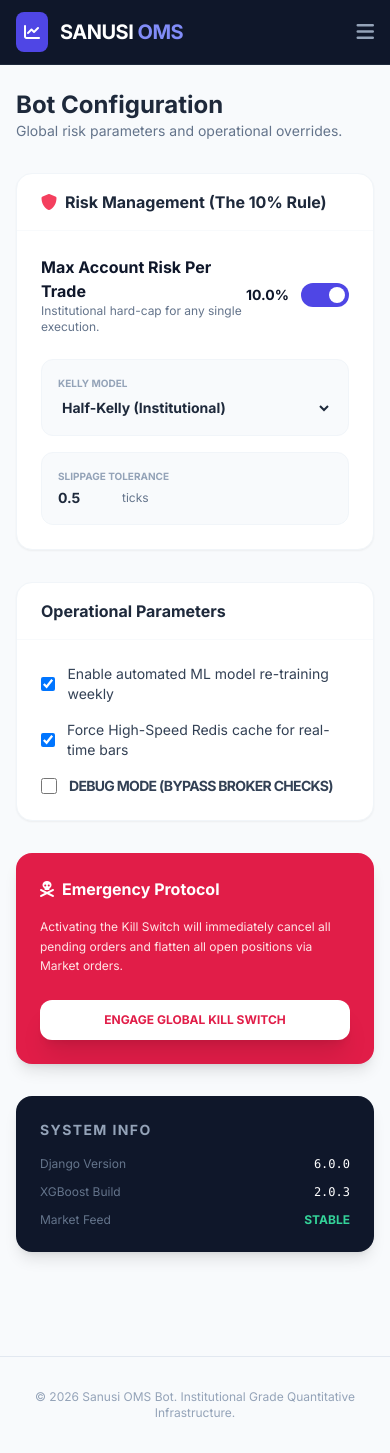
After one commit to dunmininu/oms_trading, a Django app: template backend/templates/dashboard/settings.html in a window 390 px wide. The commit adds this page. Run offline with Django 5.2, Linux system fonts and the light colour scheme; the template is opened without the code that fills it, so the values that code supplies are empty; some libraries are stand-ins or nearby versions.

Commit message:
Build Institutional Bot Management Platform with Tailwind CSS
- Developed a full suite of 5 responsive dashboard pages:
  - Command Center (Dashboard Index)
  - Strategy Fleet (Bulk Start/Stop Management)
  - Backtest Registry (Historical Performance)
  - Broker Management (Live Connection & Account Status)
  - System Settings (Global Risk & Kill Switch)
- Implemented real-time institutional metrics: Total Exposure, Unrealized PnL, and Setup Alpha.
- Added functional UI actions for Global Kill Switch and Strategy Fleet control.
- Fixed multi-broker account lookup bugs in the verification suite.
- Updated technical documentation to reflect new institutional-grade UI capabilities.
- Verified all core quant pipelines (ICT, Quant, ML, Risk) via end-to-end tests.

```diff
--- /dev/null
+++ b/backend/templates/dashboard/settings.html
@@ -0,0 +1,116 @@
+{% extends "layouts/base.html" %}
+
+{% block title %}System Settings - Sanusi OMS{% endblock %}
+
+{% block content %}
+<div class="mb-8">
+    <h1 class="text-2xl font-bold text-slate-800">Bot Configuration</h1>
+    <p class="text-slate-500 text-sm">Global risk parameters and operational overrides.</p>
+</div>
+
+<div class="grid grid-cols-1 md:grid-cols-3 gap-8">
+    <!-- Risk Controls -->
+    <div class="md:col-span-2 space-y-8">
+        <div class="bg-white rounded-2xl shadow-sm border border-slate-100 overflow-hidden">
+            <div class="px-6 py-4 border-b border-slate-50">
+                <h3 class="font-bold text-slate-800 flex items-center">
+                    <i class="fas fa-shield-alt text-rose-500 mr-2"></i>
+                    Risk Management (The 10% Rule)
+                </h3>
+            </div>
+            <div class="p-6 space-y-6">
+                <div class="flex items-center justify-between">
+                    <div>
+                        <p class="font-bold text-slate-900">Max Account Risk Per Trade</p>
+                        <p class="text-xs text-slate-500">Institutional hard-cap for any single execution.</p>
+                    </div>
+                    <div class="flex items-center space-x-3">
+                        <span class="text-sm font-bold text-slate-900">10.0%</span>
+                        <div class="w-12 h-6 bg-indigo-600 rounded-full flex items-center justify-end px-1 cursor-pointer">
+                            <div class="w-4 h-4 bg-white rounded-full"></div>
+                        </div>
+                    </div>
+                </div>
+
+                <div class="grid grid-cols-1 md:grid-cols-2 gap-4">
+                    <div class="bg-slate-50 p-4 rounded-xl border border-slate-100">
+                        <p class="text-[10px] text-slate-400 font-bold uppercase mb-1">Kelly Model</p>
+                        <select class="bg-transparent font-bold text-sm text-slate-800 focus:outline-none w-full">
+                            <option>Half-Kelly (Institutional)</option>
+                            <option>Full-Kelly (Aggressive)</option>
+                            <option>Fixed 2.0% (Retail)</option>
+                        </select>
+                    </div>
+                    <div class="bg-slate-50 p-4 rounded-xl border border-slate-100">
+                        <p class="text-[10px] text-slate-400 font-bold uppercase mb-1">Slippage Tolerance</p>
+                        <div class="flex items-center">
+                            <input type="number" value="0.5" class="bg-transparent font-bold text-sm text-slate-800 focus:outline-none w-16">
+                            <span class="text-xs text-slate-500">ticks</span>
+                        </div>
+                    </div>
+                </div>
+            </div>
+        </div>
+
+        <div class="bg-white rounded-2xl shadow-sm border border-slate-100 overflow-hidden">
+            <div class="px-6 py-4 border-b border-slate-50">
+                <h3 class="font-bold text-slate-800">Operational Parameters</h3>
+            </div>
+            <div class="p-6">
+                <div class="space-y-4">
+                    <div class="flex items-center">
+                        <input type="checkbox" checked class="w-4 h-4 text-indigo-600 rounded mr-3">
+                        <span class="text-sm text-slate-700">Enable automated ML model re-training weekly</span>
+                    </div>
+                    <div class="flex items-center">
+                        <input type="checkbox" checked class="w-4 h-4 text-indigo-600 rounded mr-3">
+                        <span class="text-sm text-slate-700">Force High-Speed Redis cache for real-time bars</span>
+                    </div>
+                    <div class="flex items-center">
+                        <input type="checkbox" class="w-4 h-4 text-indigo-600 rounded mr-3">
+                        <span class="text-sm text-slate-700 text-rose-600 font-bold uppercase tracking-tighter">Debug Mode (Bypass Broker Checks)</span>
+                    </div>
+                </div>
+            </div>
+        </div>
+    </div>
+
+    <!-- Kill Switch & Stats -->
+    <div class="space-y-8">
+        <div class="bg-rose-600 rounded-2xl shadow-lg p-6 text-white">
+            <h3 class="font-bold mb-4 flex items-center">
+                <i class="fas fa-skull-crossbones mr-2"></i>
+                Emergency Protocol
+            </h3>
+            <p class="text-rose-100 text-xs mb-6 leading-relaxed">
+                Activating the Kill Switch will immediately cancel all pending orders and flatten all open positions via Market orders.
+            </p>
+            <form method="POST">
+                {% csrf_token %}
+                <input type="hidden" name="action" value="kill_switch">
+                <button type="submit" class="w-full bg-white text-rose-600 py-3 rounded-xl text-xs font-bold shadow-xl active:scale-95 transition-all">
+                    ENGAGE GLOBAL KILL SWITCH
+                </button>
+            </form>
+        </div>
+
+        <div class="bg-slate-900 rounded-2xl shadow-lg p-6 text-white">
+            <h3 class="font-bold mb-4 text-sm uppercase tracking-widest text-slate-400">System Info</h3>
+            <div class="space-y-3">
+                <div class="flex justify-between text-xs">
+                    <span class="text-slate-500">Django Version</span>
+                    <span class="font-mono">6.0.0</span>
+                </div>
+                <div class="flex justify-between text-xs">
+                    <span class="text-slate-500">XGBoost Build</span>
+                    <span class="font-mono">2.0.3</span>
+                </div>
+                <div class="flex justify-between text-xs">
+                    <span class="text-slate-500">Market Feed</span>
+                    <span class="text-emerald-400 font-bold">STABLE</span>
+                </div>
+            </div>
+        </div>
+    </div>
+</div>
+{% endblock %}
--- a/backend/templates/layouts/base.html
+++ b/backend/templates/layouts/base.html
@@ -13,7 +13,7 @@
 </head>
 <body class="bg-slate-50 text-slate-900">
     <!-- Navbar -->
-    <nav class="bg-slate-900 text-white border-b border-slate-800">
+    <nav class="bg-slate-900 text-white border-b border-slate-800 sticky top-0 z-50">
         <div class="max-w-7xl mx-auto px-4 sm:px-6 lg:px-8">
             <div class="flex items-center justify-between h-16">
                 <div class="flex items-center space-x-3">
@@ -22,16 +22,26 @@
                     </div>
                     <span class="text-xl font-bold tracking-tight">SANUSI <span class="text-indigo-400">OMS</span></span>
                 </div>
+
+                <!-- Desktop Menu -->
                 <div class="hidden md:block">
-                    <div class="ml-10 flex items-baseline space-x-4 uppercase text-xs font-semibold tracking-wider">
-                        <a href="{% url 'dashboard:index' %}" class="px-3 py-2 rounded-md hover:bg-slate-800">Dashboard</a>
-                        <a href="{% url 'dashboard:strategies' %}" class="px-3 py-2 rounded-md hover:bg-slate-800">Strategies</a>
-                        <a href="{% url 'dashboard:backtests' %}" class="px-3 py-2 rounded-md hover:bg-slate-800">Backtests</a>
-                        <a href="/admin/" class="px-3 py-2 rounded-md hover:bg-slate-800 text-slate-400">Settings</a>
+                    <div class="ml-10 flex items-baseline space-x-4 uppercase text-[10px] font-bold tracking-widest">
+                        <a href="{% url 'dashboard:index' %}" class="px-3 py-2 rounded-md hover:bg-slate-800 {% if request.resolver_match.url_name == 'index' %}bg-slate-800 text-indigo-400{% endif %}">Dashboard</a>
+                        <a href="{% url 'dashboard:strategies' %}" class="px-3 py-2 rounded-md hover:bg-slate-800 {% if request.resolver_match.url_name == 'strategies' %}bg-slate-800 text-indigo-400{% endif %}">Strategies</a>
+                        <a href="{% url 'dashboard:backtests' %}" class="px-3 py-2 rounded-md hover:bg-slate-800 {% if request.resolver_match.url_name == 'backtests' %}bg-slate-800 text-indigo-400{% endif %}">Backtests</a>
+                        <a href="{% url 'dashboard:brokers' %}" class="px-3 py-2 rounded-md hover:bg-slate-800 {% if request.resolver_match.url_name == 'brokers' %}bg-slate-800 text-indigo-400{% endif %}">Brokers</a>
+                        <a href="{% url 'dashboard:settings' %}" class="px-3 py-2 rounded-md hover:bg-slate-800 {% if request.resolver_match.url_name == 'settings' %}bg-slate-800 text-indigo-400{% endif %}">Bot Config</a>
                     </div>
                 </div>
-                <div class="flex items-center space-x-4">
-                    <div class="text-right hidden sm:block">
+                <!-- Mobile Menu Button -->
+                <div class="md:hidden flex items-center">
+                    <button id="mobile-menu-button" class="text-slate-400 hover:text-white focus:outline-none">
+                        <i class="fas fa-bars text-xl"></i>
+                    </button>
+                </div>
+
+                <div class="flex items-center space-x-4 hidden md:flex">
+                    <div class="text-right">
                         <p class="text-xs text-slate-400 uppercase font-bold">System Status</p>
                         <div class="flex items-center justify-end space-x-1">
                             <span class="h-2 w-2 bg-green-500 rounded-full animate-pulse"></span>
@@ -43,13 +53,43 @@
         </div>
     </nav>
 
+    <!-- Mobile Menu (Hidden by default) -->
+    <div id="mobile-menu" class="hidden md:hidden bg-slate-900 border-b border-slate-800 px-4 py-4 space-y-2 font-bold uppercase text-[10px] tracking-widest">
+        <a href="{% url 'dashboard:index' %}" class="block px-3 py-2 rounded-md hover:bg-slate-800 text-slate-300">Dashboard</a>
+        <a href="{% url 'dashboard:strategies' %}" class="block px-3 py-2 rounded-md hover:bg-slate-800 text-slate-300">Strategies</a>
+        <a href="{% url 'dashboard:backtests' %}" class="block px-3 py-2 rounded-md hover:bg-slate-800 text-slate-300">Backtests</a>
+        <a href="{% url 'dashboard:brokers' %}" class="block px-3 py-2 rounded-md hover:bg-slate-800 text-slate-300">Brokers</a>
+        <a href="{% url 'dashboard:settings' %}" class="block px-3 py-2 rounded-md hover:bg-slate-800 text-slate-300">Bot Config</a>
+    </div>
+
     <!-- Main Content -->
-    <main class="max-w-7xl mx-auto py-8 px-4 sm:px-6 lg:px-8">
+    <main class="max-w-7xl mx-auto py-6 px-4 sm:px-6 lg:px-8">
+        {% if messages %}
+        <div class="mb-8 space-y-2">
+            {% for message in messages %}
+            <div class="p-4 rounded-xl text-sm font-bold border
+                {% if message.tags == 'success' %}bg-emerald-50 text-emerald-700 border-emerald-100
+                {% elif message.tags == 'error' %}bg-rose-50 text-rose-700 border-rose-100
+                {% else %}bg-indigo-50 text-indigo-700 border-indigo-100{% endif %}">
+                <i class="fas {% if message.tags == 'success' %}fa-check-circle{% elif message.tags == 'error' %}fa-exclamation-triangle{% else %}fa-info-circle{% endif %} mr-2"></i>
+                {{ message }}
+            </div>
+            {% endfor %}
+        </div>
+        {% endif %}
+
         {% block content %}{% endblock %}
     </main>
 
     <footer class="mt-20 border-t border-slate-200 py-8 text-center text-slate-400 text-xs">
         &copy; 2026 Sanusi OMS Bot. Institutional Grade Quantitative Infrastructure.
     </footer>
+
+    <script>
+        document.getElementById('mobile-menu-button').addEventListener('click', function() {
+            var menu = document.getElementById('mobile-menu');
+            menu.classList.toggle('hidden');
+        });
+    </script>
 </body>
 </html>
```
Also changed, not shown: backend/apps/api/urls.py (+6 -1 lines), backend/apps/api/views/dashboard.py (+38 -0 lines), backend/templates/dashboard/brokers.html (added, +97 -0 lines), backend/templates/dashboard/strategies.html (+15 -4 lines).
